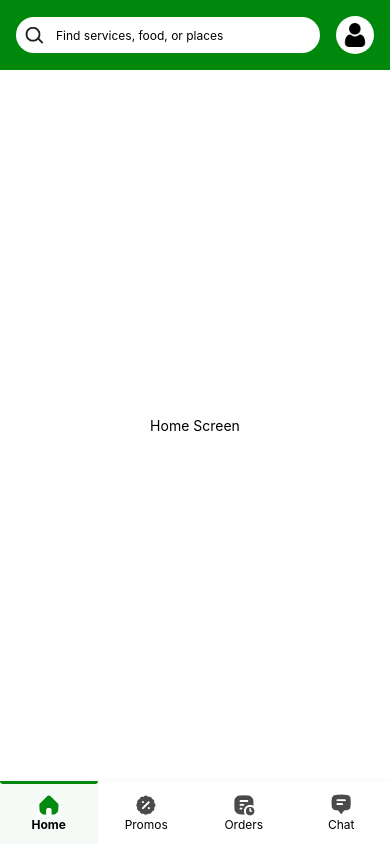
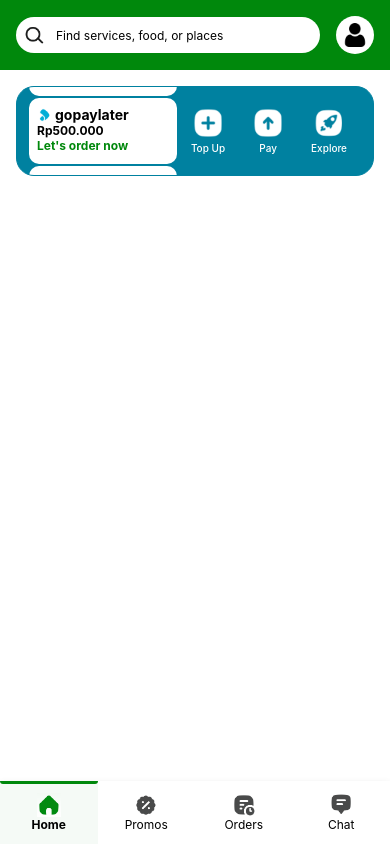
Before and after one commit to sendyakbar/GojekCloneApp, a React Native app: screen /Home in a window 390 px wide. Built offline with nearby package versions, Linux system fonts and the light colour scheme.

Commit message:
create: gopay box

```diff
--- /dev/null
+++ b/src/components/GoPayBox.component.js
@@ -0,0 +1,161 @@
+import React from 'react';
+import {
+  StyleSheet,
+  View,
+  Text,
+  FlatList,
+  Image,
+  TouchableOpacity,
+} from 'react-native';
+
+import {colors} from '../theme/colors';
+import {icon} from '../theme/icons';
+
+export default function GoPayBox() {
+  const menu = [
+    {
+      icon: icon.iconTopup,
+      title: 'Top Up',
+    },
+    {
+      icon: icon.iconPay,
+      title: 'Pay',
+    },
+    {
+      icon: icon.iconExplore,
+      title: 'Explore',
+    },
+  ];
+
+  const renderVerticalCarousel = () => {
+    const data = [
+      {
+        icon: icon.iconGopaycoins,
+        title: 'gopay',
+        subtitle: 'coins',
+        balance: '0',
+        cta: 'Tap for details',
+      },
+      {
+        icon: icon.iconGopaylater2,
+        title: 'gopaylater',
+        subtitle: '',
+        balance: 'Rp500.000',
+        cta: "Let's order now",
+      },
+      {
+        icon: icon.iconGopay,
+        title: 'gopay',
+        subtitle: '',
+        balance: 'Rp5.000',
+        cta: 'Tap for history',
+      },
+    ];
+    return (
+      <FlatList
+        data={data}
+        keyExtractor={(_, i) => String(i)}
+        renderItem={({item}) => (
+          <View style={styles.verticalCarouselItemContainer}>
+            <View style={styles.verticalCarouselTitleRow}>
+              <Image
+                source={item.icon}
+                style={styles.verticalCarouselItemIcon}
+              />
+              <Text style={styles.verticalCarouselTitleText}>{item.title}</Text>
+              {item.subtitle && <Text> {item.subtitle}</Text>}
+            </View>
+            <Text style={styles.balanceText}>{item.balance}</Text>
+            <Text style={styles.ctaText}>{item.cta}</Text>
+          </View>
+        )}
+        showsVerticalScrollIndicator={false}
+        contentContainerStyle={styles.verticalCarouselContainer}
+        nestedScrollEnabled
+      />
+    );
+  };
+
+  const renderMenu = () => {
+    return (
+      <>
+        {menu.map((d, i) => (
+          <TouchableOpacity key={i} style={styles.menuItem} activeOpacity={0.8}>
+            <Image source={d.icon} style={styles.menuIcon} />
+            <Text style={styles.menuItemText}>{d.title}</Text>
+          </TouchableOpacity>
+        ))}
+      </>
+    );
+  };
+
+  return (
+    <View style={styles.container}>
+      {renderVerticalCarousel()}
+      {renderMenu()}
+    </View>
+  );
+}
+
+const styles = StyleSheet.create({
+  container: {
+    margin: 16,
+    paddingHorizontal: 12,
+    backgroundColor: colors.GOPAY_COLOR,
+    borderRadius: 18,
+    height: 90,
+    flexDirection: 'row',
+    alignItems: 'center',
+    overflow: 'hidden',
+    borderWidth: 0.5,
+    borderColor: colors.GOPAY_COLOR,
+  },
+  verticalCarouselContainer: {
+    paddingTop: 11,
+    paddingBottom: 11,
+  },
+  verticalCarouselItemContainer: {
+    backgroundColor: colors.WHITE,
+    padding: 8,
+    borderRadius: 10,
+    height: 66,
+    marginVertical: 1,
+  },
+  verticalCarouselTitleRow: {
+    flexDirection: 'row',
+    alignItems: 'center',
+  },
+  verticalCarouselItemIcon: {
+    height: 14,
+    width: 14,
+  },
+  verticalCarouselTitleText: {
+    fontWeight: 'bold',
+    color: colors.BLACK,
+    marginLeft: 4,
+  },
+  balanceText: {
+    fontSize: 12,
+    fontWeight: 'bold',
+    color: colors.BLACK,
+  },
+  ctaText: {
+    fontSize: 12,
+    fontWeight: 'bold',
+    color: colors.BRAND_COLOR,
+  },
+  menuItem: {
+    marginHorizontal: 14,
+    alignItems: 'center',
+  },
+  menuIcon: {
+    height: 30,
+    width: 30,
+  },
+  menuItemText: {
+    fontSize: 10,
+    fontWeight: '500',
+    color: colors.WHITE,
+    marginTop: 4,
+  },
+});
--- a/src/screens/Home.screen.tsx
+++ b/src/screens/Home.screen.tsx
@@ -1,19 +1,20 @@
 import React from 'react';
-import {StyleSheet, View, Text} from 'react-native';
+import {StyleSheet, ScrollView} from 'react-native';
+
+import GoPayBox from '../components/GoPayBox.component';
+import {colors} from '../theme/colors';
 
 export default function HomeScreen() {
   return (
-    <View style={styles.container}>
-      <Text>Home Screen</Text>
-    </View>
+    <ScrollView contentContainerStyle={styles.container} nestedScrollEnabled>
+      <GoPayBox />
+    </ScrollView>
   );
 }
 
 const styles = StyleSheet.create({
   container: {
-    flex: 1,
-    backgroundColor: 'white',
-    justifyContent: 'center',
-    alignItems: 'center',
+    flexGrow: 1,
+    backgroundColor: colors.WHITE,
   },
 });
--- a/src/theme/colors.js
+++ b/src/theme/colors.js
@@ -3,4 +3,5 @@ export const colors = {
   BLACK: 'rgba(0, 0, 0, 1)',
   WHITE: 'rgba(255, 255, 255, 1)',
   TAB_BAR_BACKGROUND: 'rgba(245,250,246,255)',
+  GOPAY_COLOR: 'rgba(0, 129, 160, 1)',
 };
--- a/src/theme/icons.js
+++ b/src/theme/icons.js
@@ -9,4 +9,10 @@ export const icon = {
   iconChatInactive: require('../assets/icons/icon_chat_inactive.png'),
   iconSearch: require('../assets/icons/icon_search.png'),
   iconUser: require('../assets/icons/icon_user.png'),
+  iconGopay: require('../assets/icons/icon_gopay.png'),
+  iconGopaylater2: require('../assets/icons/icon_gopaylater_2.png'),
+  iconGopaycoins: require('../assets/icons/icon_gopaycoins.png'),
+  iconTopup: require('../assets/icons/icon_topup.png'),
+  iconPay: require('../assets/icons/icon_pay.png'),
+  iconExplore: require('../assets/icons/icon_explore.png'),
 };
```
